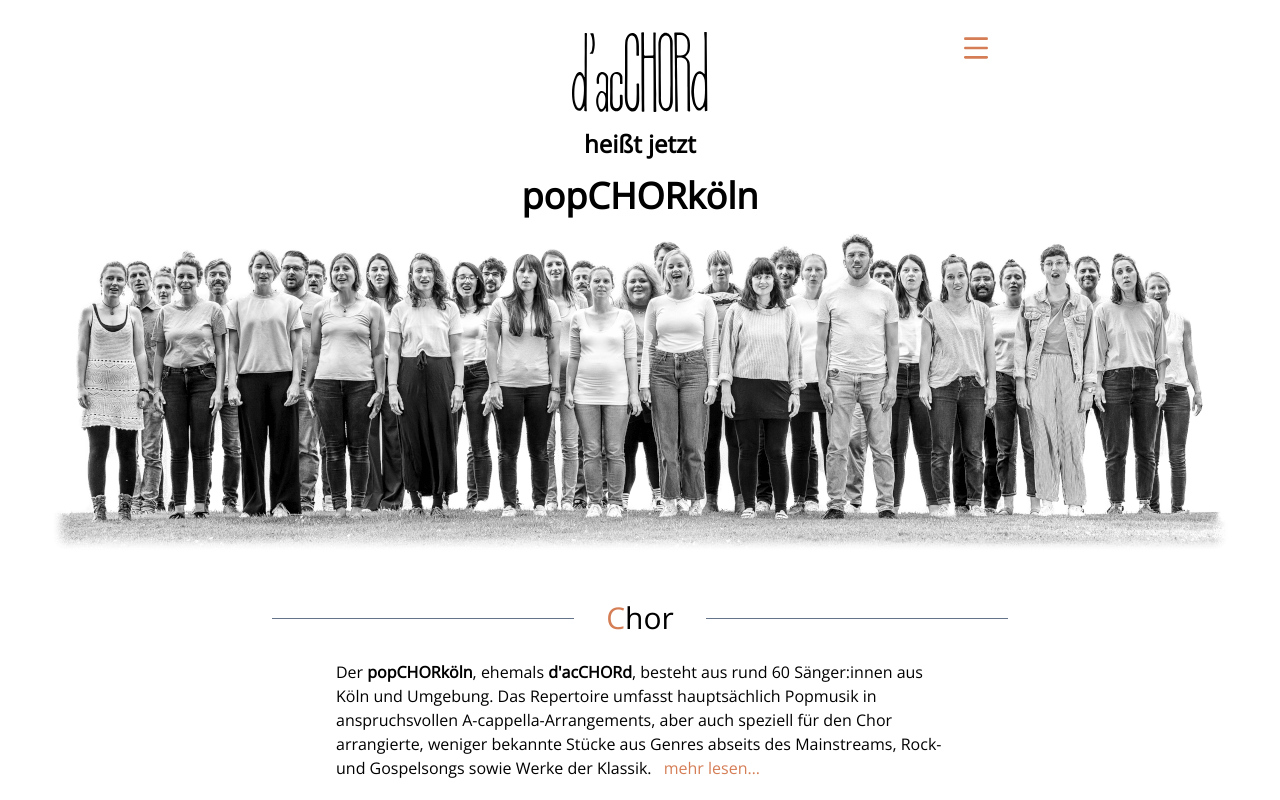
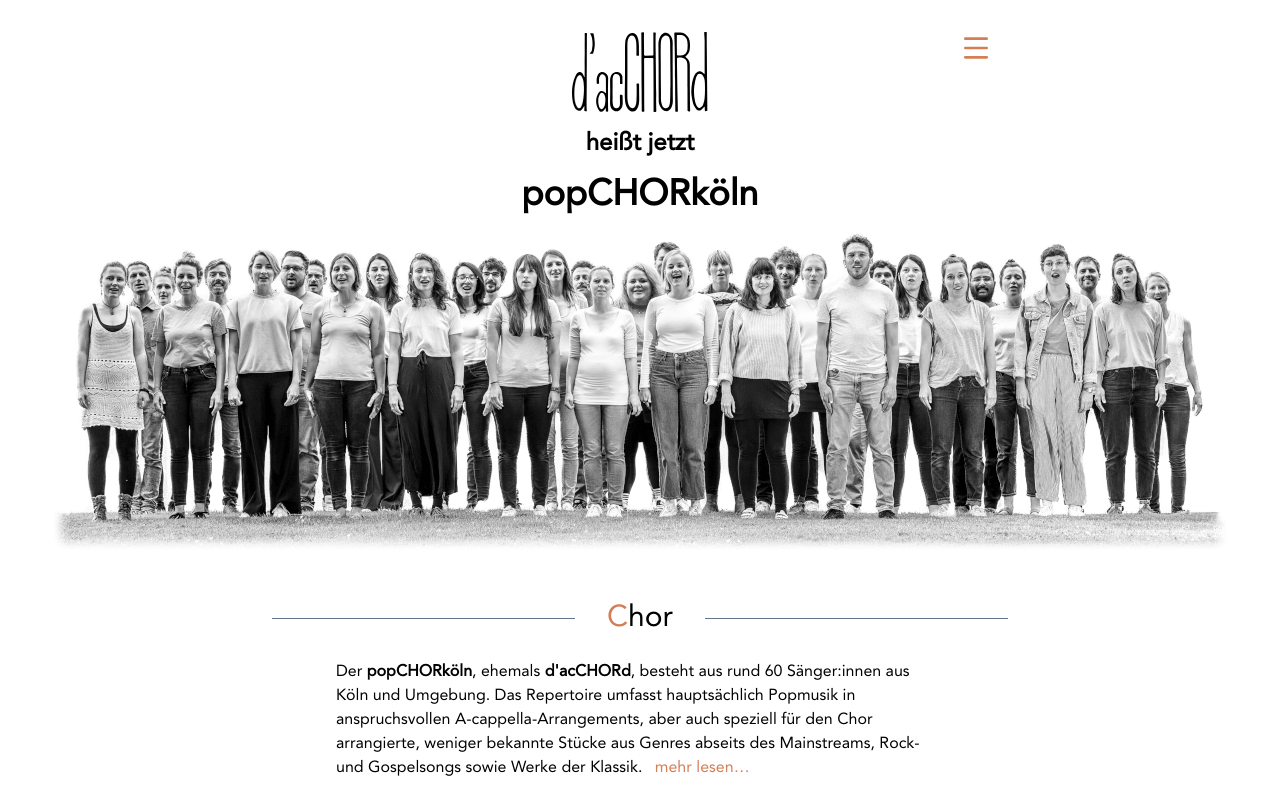
Before and after one commit to martinst01/popchor-koeln, a SvelteKit app: page / in a window 1280 px wide. Shown: the top 800 px of the page. Built offline with nearby package versions, Linux system fonts and the light colour scheme.

Commit message:
feat: use avenir as font

```diff
--- a/src/app.postcss
+++ b/src/app.postcss
@@ -2,3 +2,13 @@
 @tailwind base;
 @tailwind components;
 @tailwind utilities;
+
+@font-face {
+    font-family: Avenir;
+    src: url('/fonts/AvenirLTStd-Roman.otf') format('opentype');
+}
+
+@font-face {
+    font-family: AvenirBook;
+    src: url('/fonts/AvenirLTStd-Book.otf') format('opentype');
+}
--- a/tailwind.config.cjs
+++ b/tailwind.config.cjs
@@ -3,9 +3,12 @@
 
     theme: {
         fontFamily: {
-            sans: ['Open Sans'],
+            sans: ['Avenir', 'Arial'],
         },
         extend: {
+            fontFamily: {
+                heading: ['AvenirBook', 'Arial'],
+            },
             screens: {
                 xs: '480px',
             },
```
Also changed, not shown: static/fonts/AvenirLTStd-Book.otf (added), static/fonts/AvenirLTStd-Roman.otf (added).
